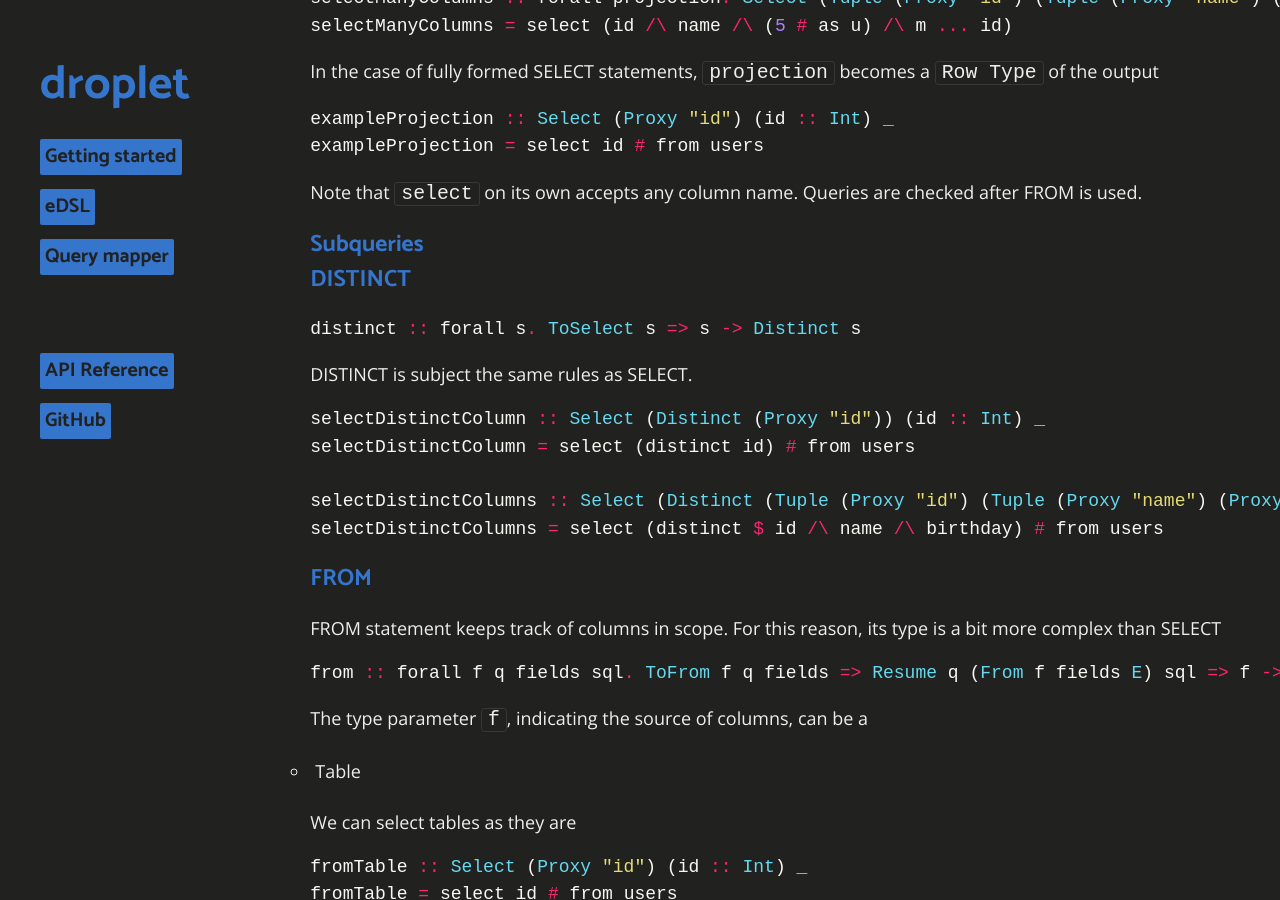
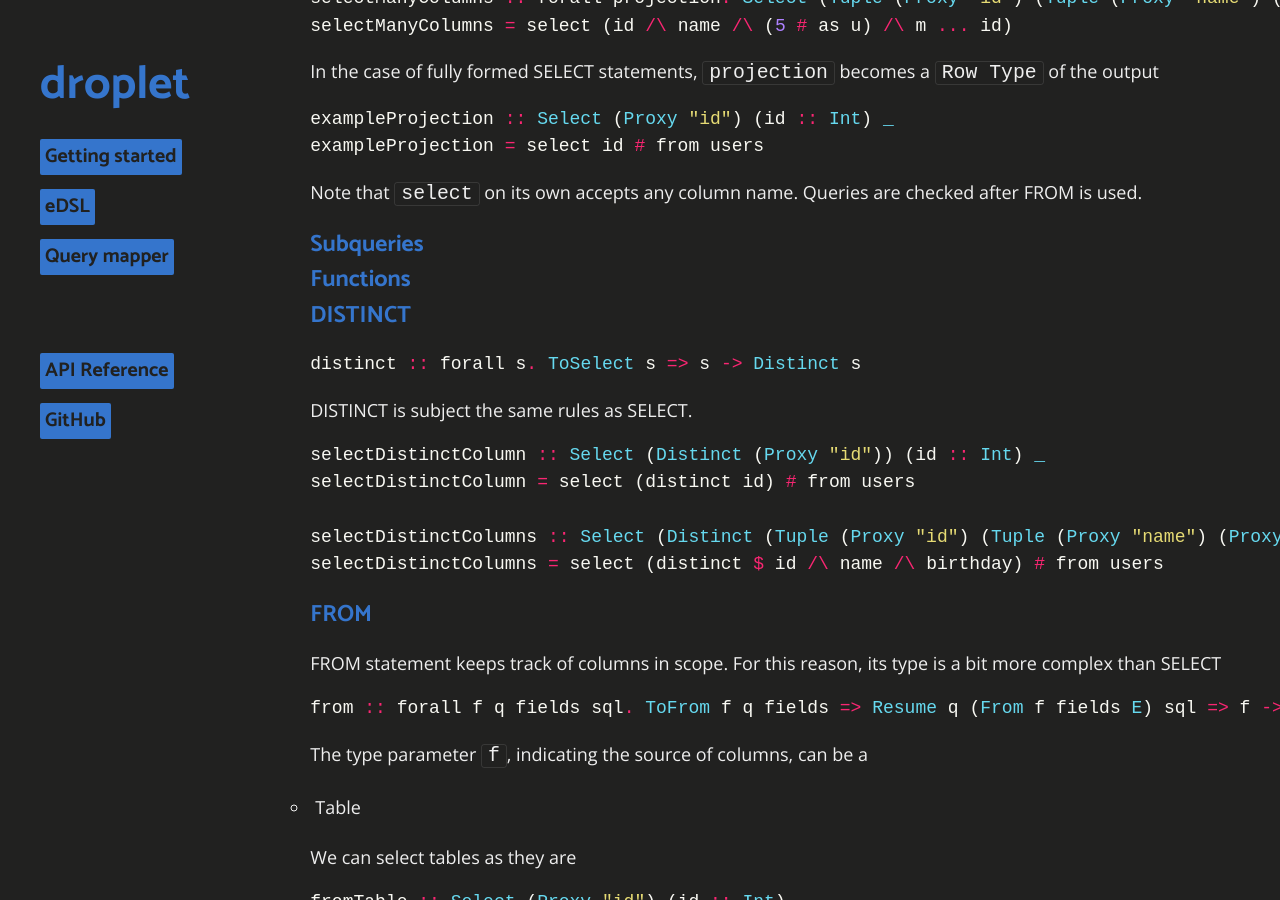
Before and after one commit to easafe/purescript-droplet, a Jekyll site: the page built from docs/edsl.md, in a window 1280 px wide and 900 px high, scrolled down 3182 px. Built offline with Jekyll 4.4.1, drawn with Linux system fonts in a browser that asks for light colours.

Commit message:
string_agg

````diff
--- a/docs/edsl.md
+++ b/docs/edsl.md
@@ -140,6 +140,8 @@ Note that `select` on its own accepts any column name. Queries are checked after
 
 ### Subqueries
 
+### Functions
+
 ### DISTINCT
 
 ```haskell
````
Also changed, not shown: 7 other files.
